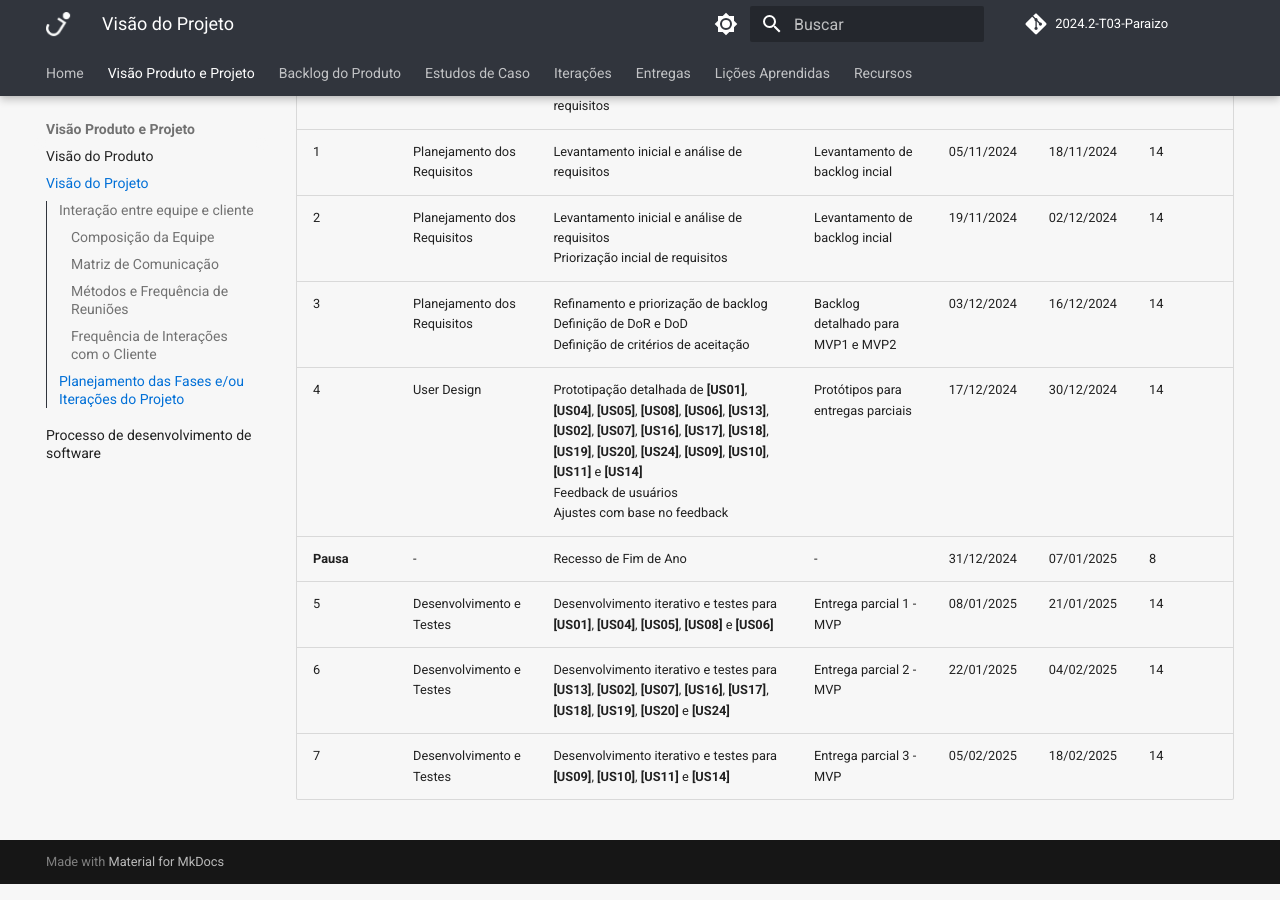
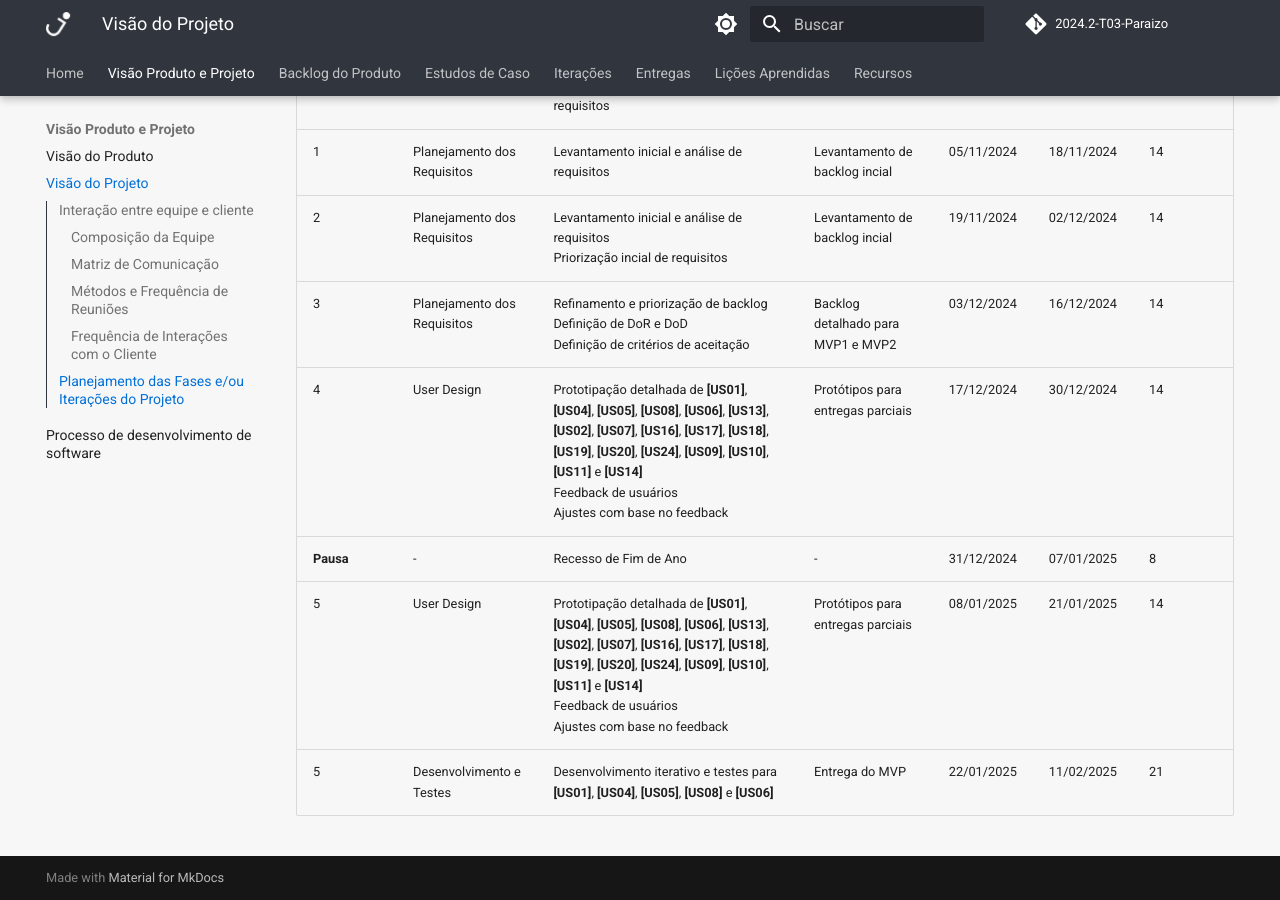
Before and after one commit to mdsreq-fga-unb/2024.2-T03-Paraizo, an MkDocs documentation site: the page built from docs/visao-produto-projeto/visao-projeto/index.md, in a window 1280 px wide and 900 px high, scrolled down 1834 px. Built offline with MkDocs 1.6.1 and Material for MkDocs 9.7.7, drawn with Linux system fonts in a browser that asks for light colours; comment, search, counter and statistics services are not loaded; the version menu is left out.

Commit message:
doc:Alterar cronograma e mvp

```diff
--- a/docs/visao-produto-projeto/visao-projeto/index.md
+++ b/docs/visao-produto-projeto/visao-projeto/index.md
@@ -61,9 +61,8 @@
 | 3         | Planejamento dos Requisitos | Refinamento e priorização de backlog<br>Definição de DoR e DoD<br>Definição de critérios de aceitação                                                                                                                                                                                                      | Backlog detalhado para MVP1 e MVP2    | 03/12/2024  | 16/12/2024 | 14   |
 | 4         | User Design                 | Prototipação detalhada de **[US01]**, **[US04]**, **[US05]**, **[US08]**, **[US06]**, **[US13]**, **[US02]**, **[US07]**, **[US16]**, **[US17]**, **[US18]**, **[US19]**, **[US20]**, **[US24]**, **[US09]**, **[US10]**, **[US11]** e **[US14]** <br>Feedback de usuários<br>Ajustes com base no feedback | Protótipos para entregas parciais     | 17/12/2024  | 30/12/2024 | 14   |
 | **Pausa** | -                           | Recesso de Fim de Ano                                                                                                                                                                                                                                                                                      | -                                     | 31/12/2024  | 07/01/2025 | 8    |
-| 5         | Desenvolvimento e Testes    | Desenvolvimento iterativo e testes para **[US01]**, **[US04]**, **[US05]**, **[US08]** e **[US06]**                                                                                                                                                                                                        | Entrega parcial 1 - MVP               | 08/01/2025  | 21/01/2025 | 14   |
-| 6         | Desenvolvimento e Testes    | Desenvolvimento iterativo e testes para **[US13]**, **[US02]**, **[US07]**, **[US16]**, **[US17]**, **[US18]**, **[US19]**, **[US20]** e **[US24]**                                                                                                                                                        | Entrega parcial 2 - MVP               | 22/01/2025  | 04/02/2025 | 14   |
-| 7         | Desenvolvimento e Testes    | Desenvolvimento iterativo e testes para **[US09]**, **[US10]**, **[US11]** e **[US14]**                                                                                                                                                                                                                    | Entrega parcial 3 - MVP               | 05/02/2025  | 18/02/2025 | 14   |
+| 5         | User Design                 | Prototipação detalhada de **[US01]**, **[US04]**, **[US05]**, **[US08]**, **[US06]**, **[US13]**, **[US02]**, **[US07]**, **[US16]**, **[US17]**, **[US18]**, **[US19]**, **[US20]**, **[US24]**, **[US09]**, **[US10]**, **[US11]** e **[US14]** <br>Feedback de usuários<br>Ajustes com base no feedback | Protótipos para entregas parciais     | 08/01/2025  | 21/01/2025 | 14   |
+| 5         | Desenvolvimento e Testes    | Desenvolvimento iterativo e testes para **[US01]**, **[US04]**, **[US05]**, **[US08]** e **[US06]**                                                                                                                                                                                                        | Entrega do MVP               | 22/01/2025  | 11/02/2025 | 21   |
 
 <!--
 ## **Gerenciamento de Riscos**
```
Also changed, not shown: docs/backlog-produto/entregas/index.md (+3 -2 lines).
